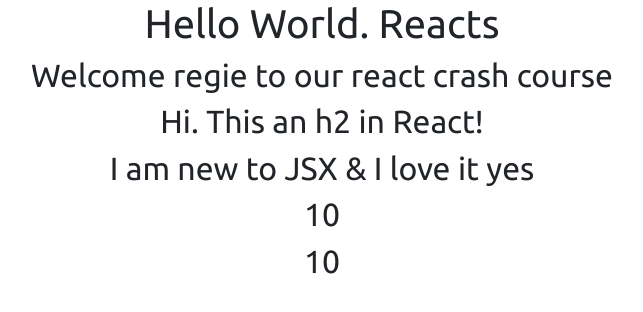
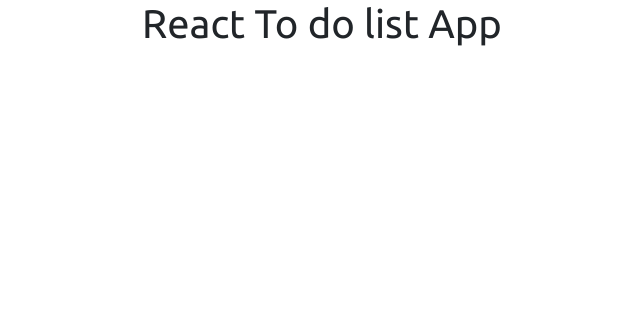
Before and after one commit to regiem14/React-Exercise2, a React (Create React App) app in the folder creatapp1/: page / in a window 1280 px wide. Shown: the top 312 px of the page, without its empty margins (318-961 px from the left). Built offline with nearby package versions, Linux system fonts and the light colour scheme.

Commit message:
add header component w app title

```diff
--- a/creatapp1/src/App.js
+++ b/creatapp1/src/App.js
@@ -1,24 +1,26 @@
-// import Header from './components/Header.js';
+ import Header from './components/Header.js';
 // import './App.css';
 
 function App() {
   const name =  "regie";
 
-  const a = true;
-  const b = 5+5;
+  // const a = true;
+  // const b = 5+5;
   return (
 
-    <div className="container">
-      <h1>Hello World. Reacts</h1>
-    <h2>Welcome {name} to our react crash course</h2>
-    <h2 className="App">Hi. This an h2 in React!</h2>
-    <h2>I am new to JSX & I love it {a ? 'yes': 'no'} </h2>
-    <h2>{5+5}</h2>
-    <h2>{b}</h2>
+    // <div className="container">
+    //   <h1>Hello World. Reacts</h1>
+    // <h2>Welcome {name} to our react crash course</h2>
+    // <h2 className="App">Hi. This an h2 in React!</h2>
+    // <h2>I am new to JSX & I love it {a ? 'yes': 'no'} </h2>
+    // <h2>{5+5}</h2>
+    // <h2>{b}</h2>
+    // </div>
+
+
+    <div className="contianer">
+      <Header />
     </div>
-    // <div className="contianer">
-    //   <Header />
-    // </div>
   );
 }
 
--- a/creatapp1/src/components/Header.js
+++ b/creatapp1/src/components/Header.js
@@ -3,9 +3,13 @@ import React from 'react'
 const Header = ({title}) => {
     return (
         <header>
-            <h2 style= {{textAlign:'center'}}>
+            {/* <h2 style= {{textAlign:'center'}}>
                 {title}
-            </h2>
+            </h2> */}
+
+            <h1 style={{textAlign:'center'}}>
+                React To do list App
+            </h1>
         </header>
     )
 }
```
